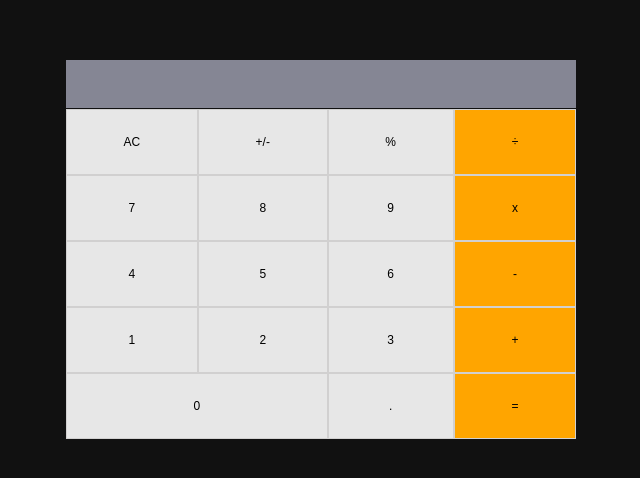
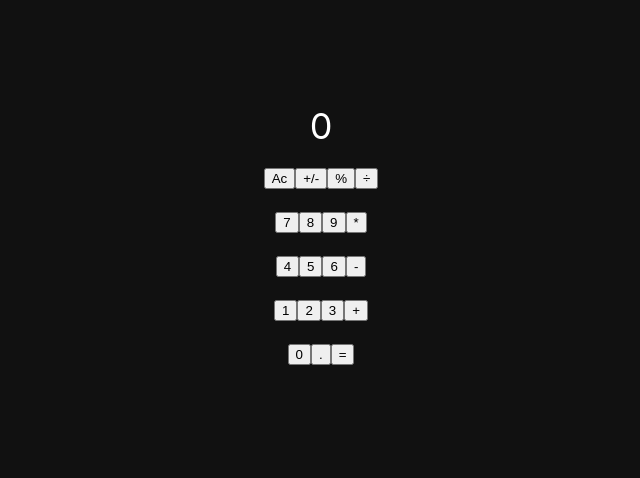
Before and after one commit to techEmprez/math-magician, a React (Create React App) app: page / in a window 1280 px wide. Shown: the part 164-642 px from the top of the page, without its empty margins (319-959 px from the left). Built offline with nearby package versions, Linux system fonts and the light colour scheme.

Commit message:
refactor with hooks

```diff
--- a/src/App.css
+++ b/src/App.css
@@ -22,7 +22,7 @@
   flex-direction: column;
   align-items: center;
   justify-content: center;
-  font-size: calc(10px + 2vmin);
+  font-size: calc(20px + 2vmin);
   color: white;
 }
 
--- a/src/components/calculator.js
+++ b/src/components/calculator.js
@@ -3,54 +3,49 @@ import calculate from './logic/calculate';
 import './calculator.css';
 
 const Calculator = () => {
-  const [numbers, setState] = useState({
-    total: null,
-    next: null,
-    operation: null,
-  });
+  const [obj, setobj] = useState({ total: 0, next: null, operation: null });
 
-  const afterClick = (e) => {
-    const buttonName = e.target.innerText;
-    setState(calculate({
-      ...numbers,
-    }, buttonName));
+  const handleClickEvent = (e) => {
+    setobj(calculate(obj, e.target.id));
   };
 
-  const { total, operation, next } = numbers;
-
-  const result = (
-    <p>
-      {total}
-      {' '}
-      {operation}
-      {' '}
-      {next}
-    </p>
-  );
-
+  const { total, next, operation } = obj;
   return (
-    <div className="calculator-wrapper">
-      <div className="cal-input">{result}</div>
-      <div className="grid-container">
-        <div className="grid-item1"><button type="button" className="button" onClick={afterClick}>AC</button></div>
-        <div className="grid-item2"><button type="button" className="button" onClick={afterClick}>+/-</button></div>
-        <div className="grid-item3"><button type="button" className="button" onClick={afterClick}>%</button></div>
-        <div className="grid-item4" id="right-side"><button type="button" className="button" onClick={afterClick}>÷</button></div>
-        <div className="grid-item5"><button type="button" className="button" onClick={afterClick}>7</button></div>
-        <div className="grid-item6"><button type="button" className="button" onClick={afterClick}>8</button></div>
-        <div className="grid-item7"><button type="button" className="button" onClick={afterClick}>9</button></div>
-        <div className="grid-item8" id="right-side"><button type="button" className="button" onClick={afterClick}>x</button></div>
-        <div className="grid-item9"><button type="button" className="button" onClick={afterClick}>4</button></div>
-        <div className="grid-item10"><button type="button" className="button" onClick={afterClick}>5</button></div>
-        <div className="grid-item11"><button type="button" className="button" onClick={afterClick}>6</button></div>
-        <div className="grid-item12" id="right-side"><button type="button" className="button" onClick={afterClick}>-</button></div>
-        <div className="grid-item13"><button type="button" className="button" onClick={afterClick}>1</button></div>
-        <div className="grid-item14"><button type="button" className="button" onClick={afterClick}>2</button></div>
-        <div className="grid-item15"><button type="button" className="button" onClick={afterClick}>3</button></div>
-        <div className="grid-item16" id="right-side"><button type="button" className="button" onClick={afterClick}>+</button></div>
-        <div className="grid-item17"><button type="button" className="button" onClick={afterClick}>0</button></div>
-        <div className="grid-item18"><button type="button" className="button" onClick={afterClick}>.</button></div>
-        <div className="grid-item19" id="right-side"><button type="button" className="button" onClick={afterClick}>=</button></div>
+    <div className="container">
+      <div className="display-result">
+        <span>{total}</span>
+        <span>{operation}</span>
+        <span>{next}</span>
+      </div>
+      <div className="row-one grid">
+        <button type="button" onClick={handleClickEvent} id="AC" className="col">Ac</button>
+        <button type="button" onClick={handleClickEvent} id="+/-" className="col">+/-</button>
+        <button type="button" onClick={handleClickEvent} id="%" className="col">%</button>
+        <button type="button" onClick={handleClickEvent} id="÷" className="col">÷</button>
+      </div>
+      <div className="row-two grid">
+        <button type="button" onClick={handleClickEvent} id="7" className="col">7</button>
+        <button type="button" onClick={handleClickEvent} id="8" className="col">8</button>
+        <button type="button" onClick={handleClickEvent} id="9" className="col">9</button>
+        <button type="button" onClick={handleClickEvent} id="*" className="col">*</button>
+      </div>
+      <div className="row-three grid">
+        <button type="button" onClick={handleClickEvent} id="4" className="col">4</button>
+        <button type="button" onClick={handleClickEvent} id="5" className="col">5</button>
+        <button type="button" onClick={handleClickEvent} id="6" className="col">6</button>
+        <button type="button" onClick={handleClickEvent} id="-" className="col">-</button>
+      </div>
+      <div className="row-four grid">
+        <button type="button" onClick={handleClickEvent} id="1" className="col">1</button>
+        <button type="button" onClick={handleClickEvent} id="2" className="col">2</button>
+        <button type="button" onClick={handleClickEvent} id="3" className="col">3</button>
+        <button type="button" onClick={handleClickEvent} id="+" className="col">+</button>
+      </div>
+      <div className="row-five grid">
+        <div type="button" className="col div-col" />
+        <button type="button" onClick={handleClickEvent} id="0" className="col">0</button>
+        <button type="button" onClick={handleClickEvent} id="." className="col">.</button>
+        <button type="button" onClick={handleClickEvent} id="=" className="col">=</button>
       </div>
     </div>
   );
```
